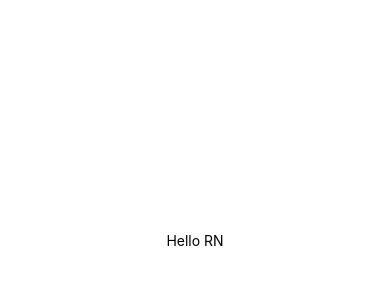
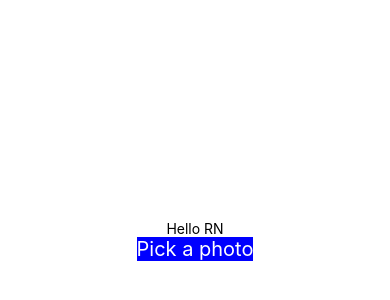
Before and after one commit to FredJiangFei/ReactNativeTs, a React Native app: screen / in a window 390 px wide. Shown: the part 182-482 px from the top of the page. Built offline with nearby package versions, Linux system fonts and the light colour scheme.

Commit message:
console log

```diff
--- a/App.tsx
+++ b/App.tsx
@@ -1,10 +1,15 @@
 import { StatusBar } from 'expo-status-bar';
-import { StyleSheet, Text, View } from 'react-native';
+import { StyleSheet, Text, TouchableOpacity, View } from 'react-native';
 
 export default function App() {
   return (
     <View style={styles.container}>
       <Text>Hello RN</Text>
+      <TouchableOpacity
+        onPress={() => console.log('Hello, world!')}
+        style={{ backgroundColor: 'blue' }}>
+        <Text style={{ fontSize: 20, color: '#fff' }}>Pick a photo</Text>
+      </TouchableOpacity>
       <StatusBar style="auto" />
     </View>
   );
```
